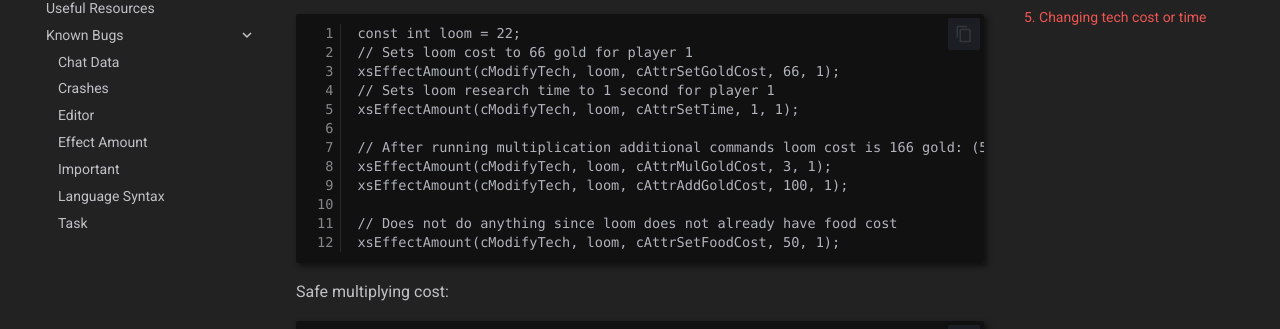
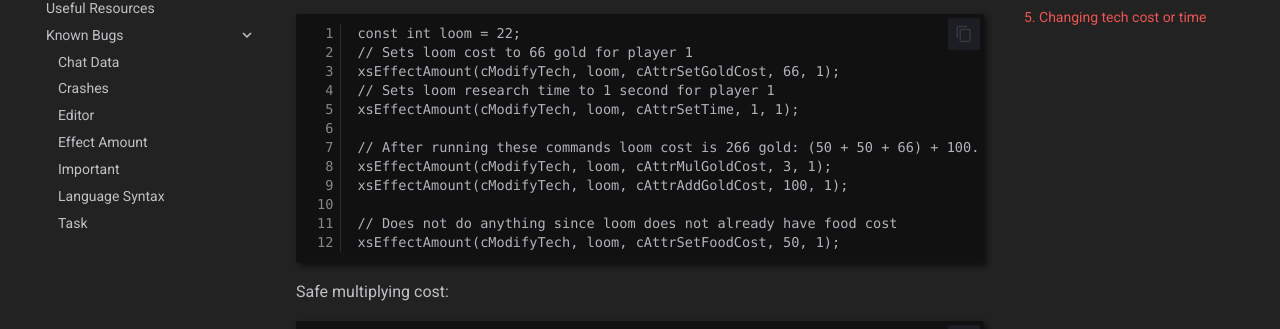
Before and after one commit to Divy1211/AoE2DE_UGC_Guide, an MkDocs documentation site: the page built from docs/general/xs/tricks.md, in a window 1280 px wide and 900 px high, scrolled down 5867 px. Shown: the part 235-564 px from the top of the window. Built offline with MkDocs 1.6.1 and Material for MkDocs 9.7.7, drawn with Linux system fonts in a browser that asks for light colours; some web fonts are replaced; comment, search, counter and statistics services are not loaded.

Commit message:
fixed comment

```diff
--- a/docs/general/xs/tricks.md
+++ b/docs/general/xs/tricks.md
@@ -297,7 +297,7 @@ xsEffectAmount(cModifyTech, loom, cAttrSetGoldCost, 66, 1);
 // Sets loom research time to 1 second for player 1
 xsEffectAmount(cModifyTech, loom, cAttrSetTime, 1, 1);
 
-// After running multiplication additional commands loom cost is 166 gold: (50 + 50 + 66) + 100.
+// After running these commands loom cost is 266 gold: (50 + 50 + 66) + 100.
 xsEffectAmount(cModifyTech, loom, cAttrMulGoldCost, 3, 1);
 xsEffectAmount(cModifyTech, loom, cAttrAddGoldCost, 100, 1);
 
```
